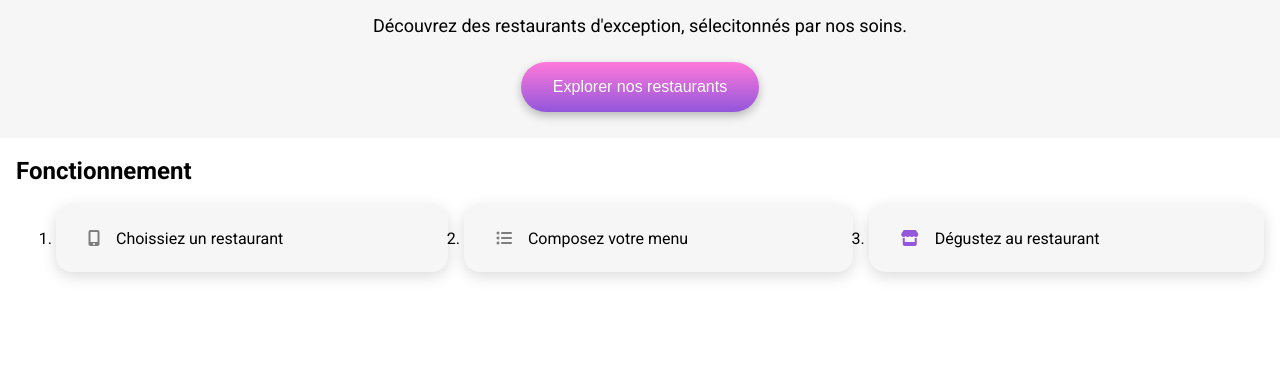
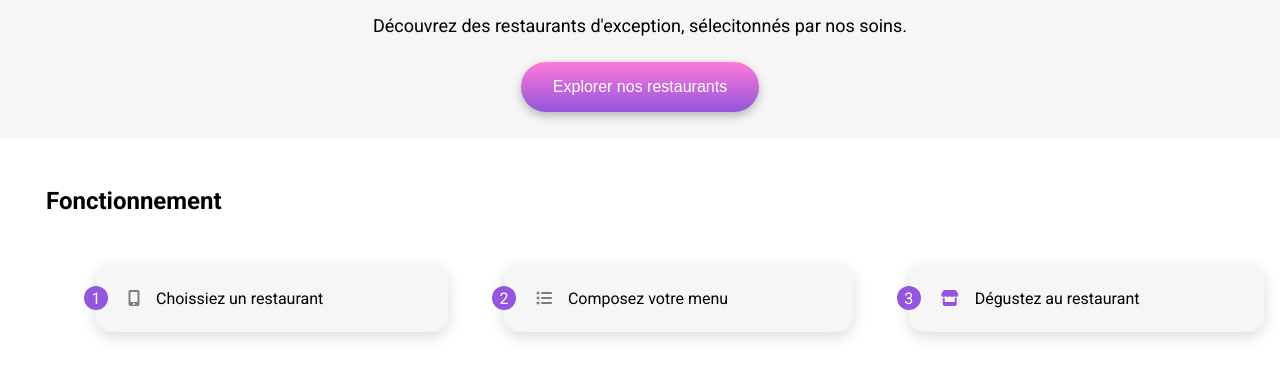
Before and after one commit to uroahmet/projet4-oc, a website: page index.html in a window 1280 px wide. Shown: the part 234-612 px from the top of the page. Drawn offline with Linux system fonts and the light colour scheme; a web font is replaced by a local one.

Commit message:
Evolution sass

```diff
--- a/css/style.scss
+++ b/css/style.scss
@@ -3,3 +3,4 @@
 @import "../sass/layouts/city.scss";
 @import "../sass/layouts/reserver.scss";
 @import "../sass/layouts/fonctionnement.scss";
+@import "../sass/layouts/number.scss"
--- a/index.html
+++ b/index.html
@@ -32,9 +32,12 @@
 
             <section class="fonctionnement">
                 <h2>Fonctionnement</h2>
-                <ol>
+                <ol class="numero">
+                    <p class="number">1</p>
                     <li><i class="fas fa-mobile-alt" style="color: #7e7e7e;"></i>Choissiez un restaurant</li>
+                    <p class="number">2</p>
                     <li><i class="fas fa-list-ul" style="color: #7e7e7e;"></i>Composez votre menu</li>
+                    <p class="number">3</p>
                     <li><i class="fas fa-store" style="color: #9356dc;"></i>Dégustez au restaurant</li>
                 </ol>
             <div class="trois">
--- a/sass/layouts/fonctionnement.scss
+++ b/sass/layouts/fonctionnement.scss
@@ -13,8 +13,12 @@ gap: 1rem;
     flex-grow: 1; /* Permet de prendre autant d'espace que possible dans le conteneur flex */
     border-radius: 1rem;
     box-shadow: 0 4px 15px 0 rgba(0, 0, 0, 0.15);
+    list-style-type: none;
     }
 & i {
     margin-right: 1rem;
 }
+& h2 {
+    padding: 30px;
 }
+}
--- /dev/null
+++ b/sass/layouts/number.scss
@@ -0,0 +1,20 @@
+.number {
+    display: flex;
+    align-items: center;
+    justify-content: center;
+    text-align: center;
+    position: relative;
+    left: -19px;
+    bottom: -5px;
+    height: 24px;
+    width: 24px;
+    border-radius: 50%;
+    color: #ffffff;
+    background-color: #9356DC;
+    left: 28px;
+    @media (max-width: 768px) {
+        left: -11px;
+        bottom: -77px;
+
+    }
+}
```
Also changed, not shown: css/style.css, 1 other file.
